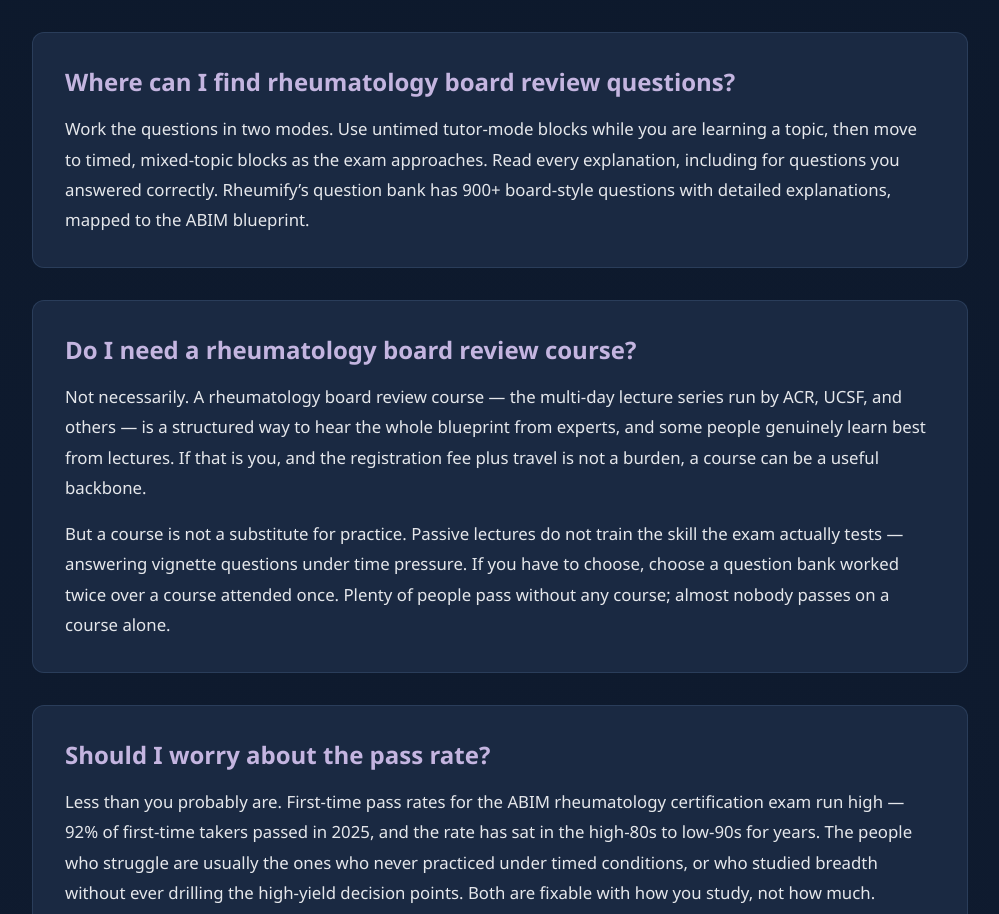
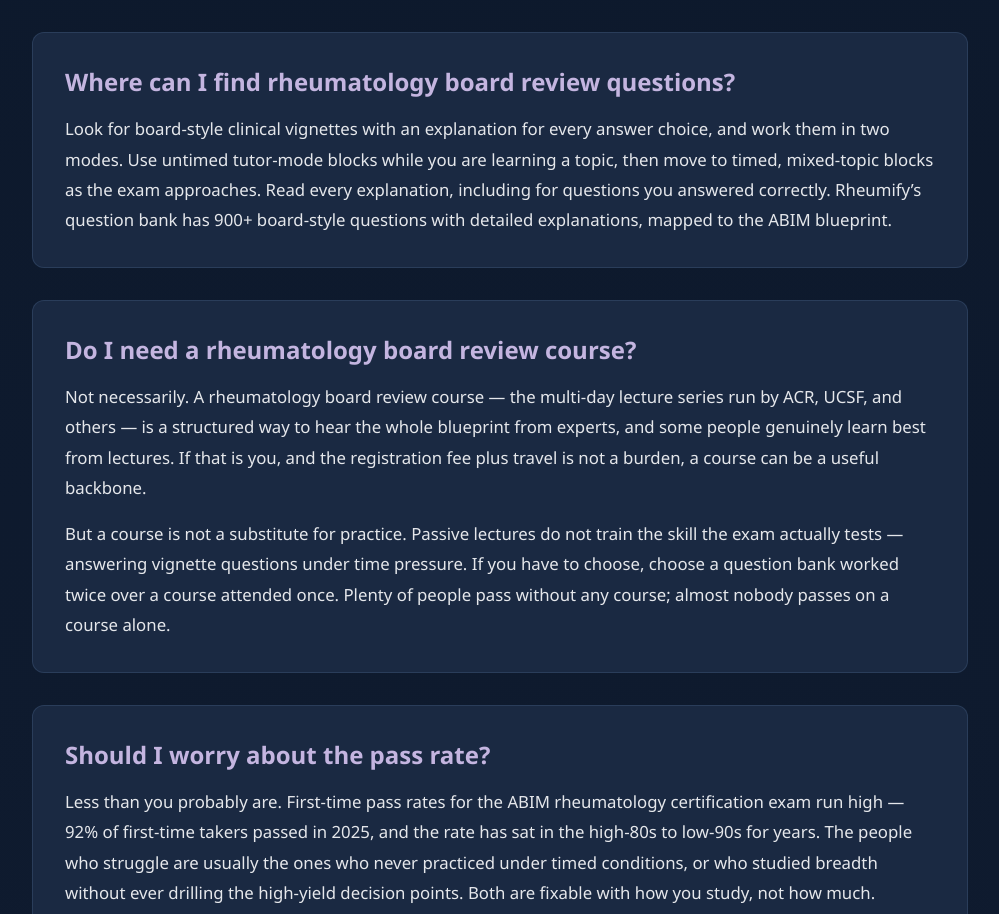
Before and after one commit to rheumify/rheumify-website, a Next.js app: page /rheumatology-board-prep in a window 1280 px wide. Shown: the part 2109-3023 px from the top of the page, without its empty margins (140-1139 px from the left). Built offline with nearby package versions, Linux system fonts and the light colour scheme.

Commit message:
Pillar page: reword lead sentence of board review questions section

```diff
--- a/app/rheumatology-board-prep/page.js
+++ b/app/rheumatology-board-prep/page.js
@@ -69,7 +69,7 @@ const sections = [
   {
     h2: 'Where can I find rheumatology board review questions?',
     paras: [
-      'Work the questions in two modes. Use untimed tutor-mode blocks while you are learning a topic, then move to timed, mixed-topic blocks as the exam approaches. Read every explanation, including for questions you answered correctly. Rheumify’s question bank has 900+ board-style questions with detailed explanations, mapped to the ABIM blueprint.',
+      'Look for board-style clinical vignettes with an explanation for every answer choice, and work them in two modes. Use untimed tutor-mode blocks while you are learning a topic, then move to timed, mixed-topic blocks as the exam approaches. Read every explanation, including for questions you answered correctly. Rheumify’s question bank has 900+ board-style questions with detailed explanations, mapped to the ABIM blueprint.',
     ],
   },
   {
```
